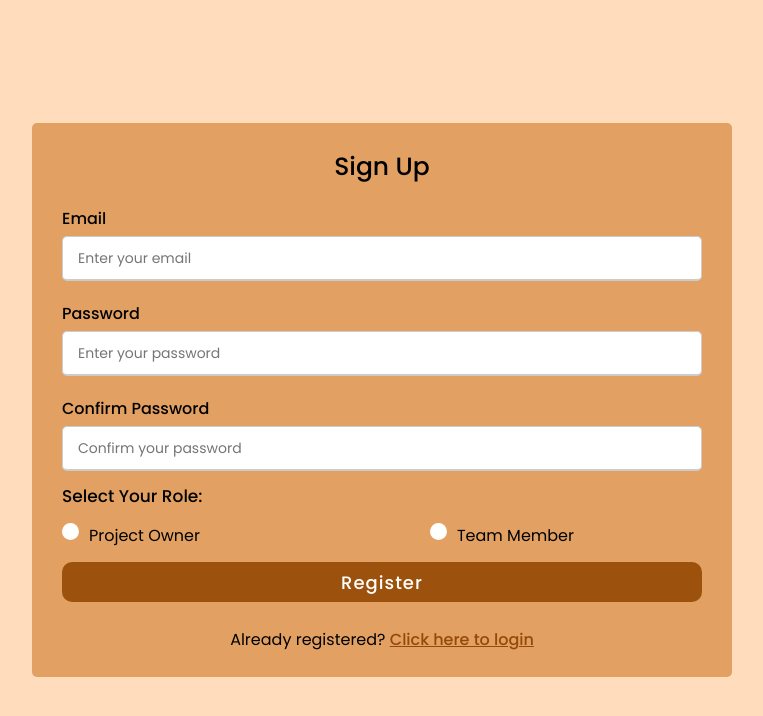
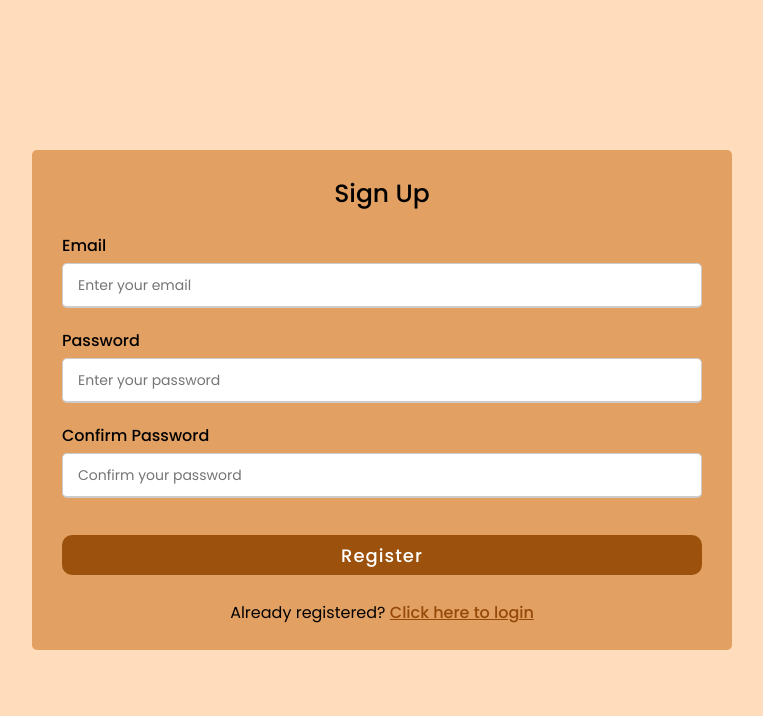
Before and after one commit to ProjectProCS261/ProjectPro, a Flask app: page / in a window 1280 px wide. Shown: the top 716 px of the page, without its empty margins (258-1021 px from the left). Run offline with Flask 2, Linux system fonts and the light colour scheme.

Commit message:
Remove roles from register.html

```diff
--- a/app/templates/nauth/register.html
+++ b/app/templates/nauth/register.html
@@ -23,23 +23,7 @@
                               <span class="info">Confirm Password</span>
                               <input id="confirm_password" name="confirm_password" type="password" placeholder="Confirm your password" required>
                          </div>
-                    </div>
-
-                    <div class="roletype">
-                         <input type="radio" name="role" id="role1">
-                         <input type="radio" name="role" id="role2">
-                         <span class="roletitle">Select Your Role:</span>
-                         <div class="roles">
-                              <label for="role1">
-                                   <span class="checkbox one"></span>
-                                   <span class="role">Project Owner</span>
-                              </label>
-                              <label for="role2">
-                                   <span class="checkbox two"></span>
-                                   <span class="role">Team Member</span>
-                              </label>
-                         </div>
-                    </div>
+                    </div><br>
 
                     <div class="row">
                          <input type="submit" value="Register" class="button">
```
